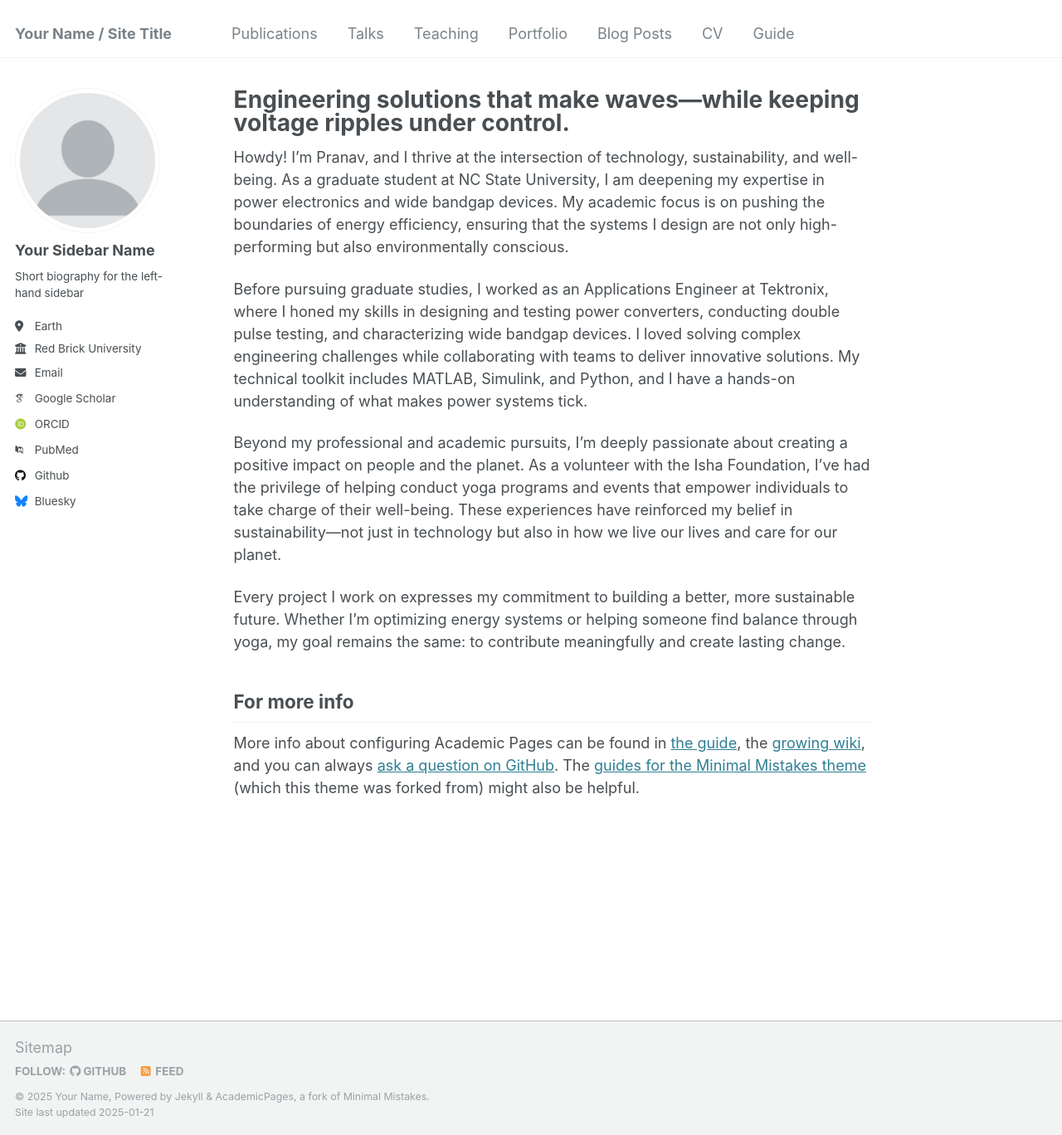
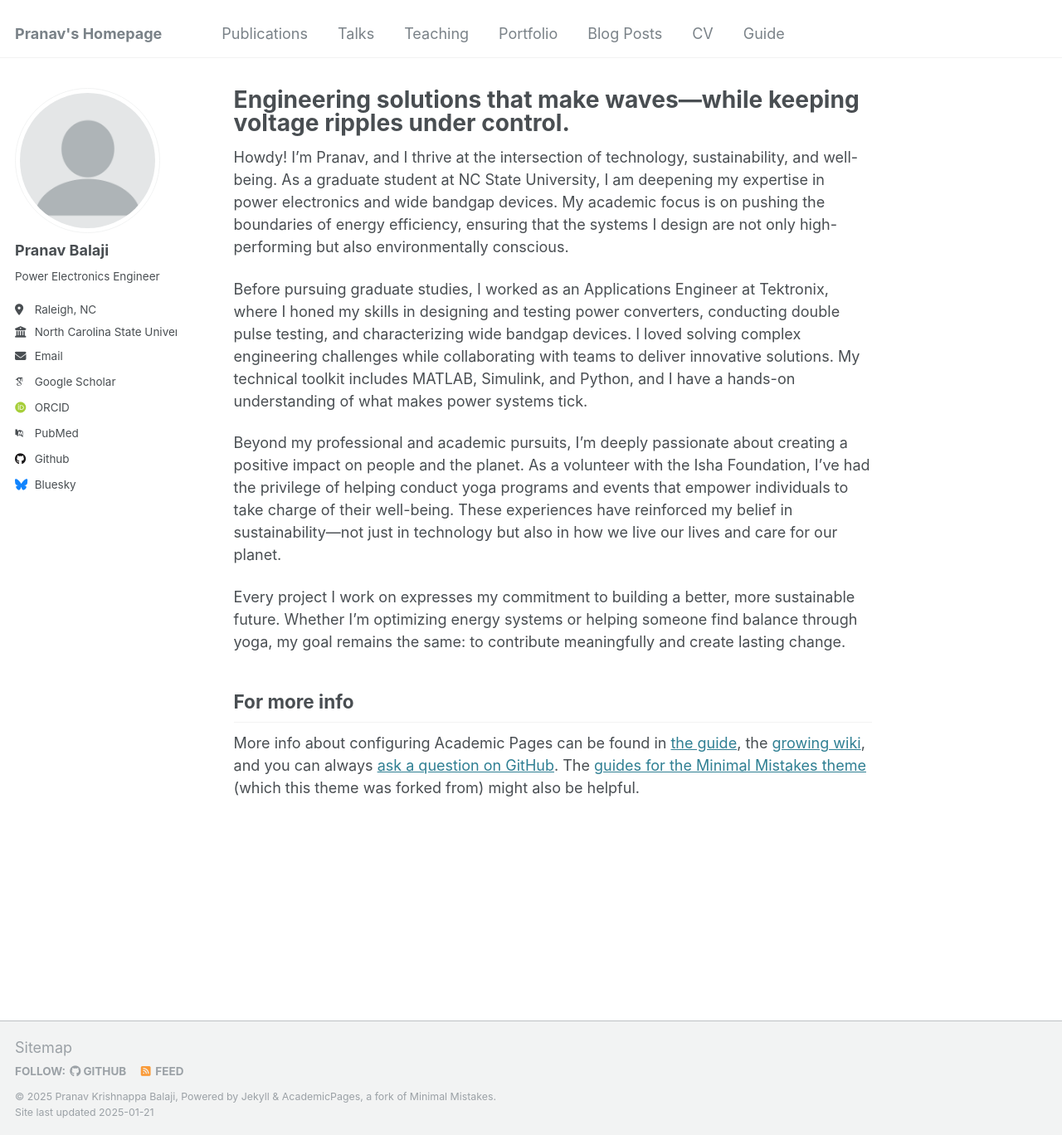
Before and after one commit to CartonWaffles/spacepirate.github.io, a Jekyll site: the page built from _pages/about.md, in a window 1280 px wide and 1368 px high. Shown: the whole window at 83% size. Built offline with Jekyll 4.4.1, drawn with Linux system fonts in a browser that asks for light colours; some web fonts are replaced.

Commit message:
Update _config.yml

```diff
--- a/_config.yml
+++ b/_config.yml
@@ -8,11 +8,11 @@
 
 # Basic Site Settings
 locale                   : "en-US"
-title                    : "Your Name / Site Title"
+title                    : "Pranav's Homepage"
 title_separator          : "-"
-name                     : &name "Your Name"
+name                     : &name "Pranav Krishnappa Balaji"
 description              : &description "personal description"
-url                      : https://academicpages.github.io # the base hostname & protocol for your site e.g. "https://[your GitHub username].github.io"
+url                      : https://spacepirate.github.io # the base hostname & protocol for your site e.g. "https://[your GitHub username].github.io"
 baseurl                  : "" # the subpath of your site, e.g. "/blog"
 repository               : "academicpages/academicpages.github.io"
 
@@ -22,13 +22,13 @@ repository               : "academicpages/academicpages.github.io"
 author:
   # Biographic information
   avatar           : "profile.png"
-  name             : "Your Sidebar Name"
+  name             : "Pranav Balaji"
   pronouns         : # example: "she/her"
-  bio              : "Short biography for the left-hand sidebar"
-  location         : "Earth"
-  employer         : "Red Brick University"
+  bio              : "Power Electronics Engineer"
+  location         : "Raleigh, NC"
+  employer         : "North Carolina State University"
   uri              : # URL
-  email            : "none@example.org"
+  email            : "pbalaji@ncsu.edu"
 
   # Academic websites
   arxiv            : # URL - Update with the correct link to your profile
```
